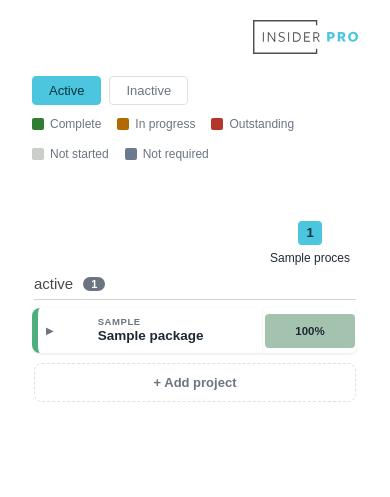
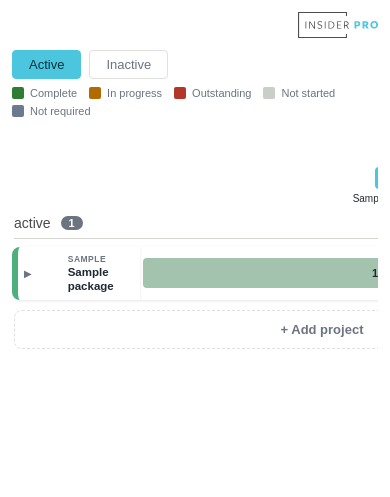
Before and after one commit to insiderpro123/abacus, a Flask app: page / in a window 390 px wide. Shown: the top 497 px of the page. Run offline with Flask 3, Linux system fonts and the light colour scheme; the visitor is signed in with stand-in values (Sample User, id 1); tables that the repository leaves empty hold one stand-in row (values such as "Sample post").

Commit message:
Make the dashboard mobile-friendly (<=640px)
Matrix becomes a spreadsheet-style horizontal scroll with the project-name
column pinned; controls, expanded detail panel, timeline, modals and
guidance fields reflow to fit narrow screens. No change above 640px.

Co-Authored-By: Claude Opus 4.8 <noreply@anthropic.com>

```diff
--- a/static/style.css
+++ b/static/style.css
@@ -489,3 +489,74 @@ table.matrix { border-collapse: separate; border-spacing: 0 6px; width: 100%; ta
 /* unticked = Not required */
 .nr-item.nr-off { color: var(--nr); text-decoration: line-through; text-decoration-color: var(--nr); }
 .nr-item.nr-off .scode { color: var(--nr); }
+
+/* --------------------------------------------------------------------- */
+/* Mobile / small screens                                                */
+/* The matrix stays a spreadsheet-style horizontal scroll (project name  */
+/* column pinned left); everything else reflows to fit a narrow screen.  */
+/* --------------------------------------------------------------------- */
+@media (max-width: 640px) {
+  body { font-size: 13px; -webkit-text-size-adjust: 100%; }
+  main { padding: 10px 12px 48px; }
+
+  .pagehead { padding: 2px 0 6px; margin-bottom: 6px; }
+  .ip-logo { height: 26px; }
+
+  /* controls stack and align left */
+  .controls { justify-content: flex-start; gap: 8px 12px; margin-bottom: 10px; }
+  .controls-right { width: 100%; justify-content: space-between; gap: 8px 12px; }
+  .legend { gap: 6px 12px; font-size: 11px; }
+
+  /* matrix scrolls sideways; keep a usable minimum width */
+  .matrix-wrap { -webkit-overflow-scrolling: touch; }
+  table.matrix { min-width: 620px; }
+  .matrix thead th.wp-col, .matrix tbody td.wp-col { width: 128px; }
+  .matrix thead th { font-size: 10px; }
+  .proc-th .pnum { width: 22px; height: 22px; line-height: 22px; font-size: 12px; margin-bottom: 4px; }
+  .proc-th .ptitle { font-size: 10px; }
+  .wp-cell { gap: 7px; padding: 7px 4px 7px 6px; }
+  .wp-icon { width: 22px; height: 22px; min-width: 22px; font-size: 10px; }
+  .wp-icon.emoji { font-size: 14px; }
+  .wp-title { font-size: 11.5px; }
+  .wp-client { font-size: 8.5px; }
+  .cell-pill { height: 30px; font-size: 11px; }
+  .section-head { font-size: 14px; }
+
+  /* expanded detail panel: pin to the viewport and fit its width so it
+     reads vertically instead of forcing a wide sideways scroll */
+  .panel { left: 8px; width: calc(100vw - 32px); max-width: calc(100vw - 32px); }
+  .panel-row > td { padding: 8px 6px 12px; }
+  .panel-head { padding: 10px 12px; gap: 8px; }
+  .panel-head h2 { font-size: 14px; }
+  .panel-head-actions { gap: 8px; }
+  .gantt { padding: 12px 10px; }
+
+  /* timeline overview: smaller cells, still scrollable */
+  .timeline { grid-template-columns: repeat(12, minmax(48px, 1fr)); min-width: 560px; gap: 4px; }
+  .tl-phase { padding: 6px; min-height: 58px; }
+
+  /* phase rows: slimmer label so the bar keeps room */
+  .grow-label { width: 148px; min-width: 118px; padding: 8px 4px 8px 6px; gap: 6px; }
+  .grow-label .gnum { width: 22px; height: 22px; min-width: 22px; }
+  .grow-label .gtitle { font-size: 11px; }
+  .gtrack { min-width: 84px; padding: 8px 6px 8px 0; }
+  .gpct { width: 38px; min-width: 38px; font-size: 12px; }
+  .phase-setall { opacity: 1; }   /* no hover on touch: always show */
+  .subs { padding-left: 14px; }
+  .sub-item .edit-hint { display: none; }
+
+  /* modals go near-fullscreen */
+  .modal-overlay { padding: 8px; }
+  .modal { width: 100%; max-height: 94vh; }
+  .modal-head { padding: 12px 14px; }
+  .modal-body { padding: 12px 14px; }
+  .modal-foot { padding: 10px 14px; flex-wrap: wrap; gap: 8px; }
+  .status-picker { gap: 6px; }
+  .status-opt { padding: 7px 10px; font-size: 12px; }
+
+  /* reference/guidance rows stack label above value */
+  .ref-row { flex-direction: column; }
+  .ref-label { width: 100%; min-width: 0; padding: 8px 12px; }
+  .ref-input, .ref-value { border-left: none; }
+  .ref-input { border-top: 1px solid var(--line); }
+}
```
